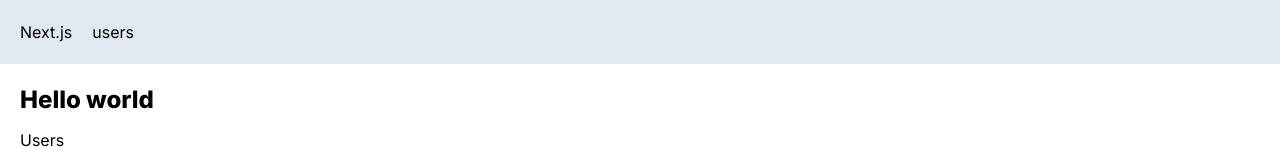
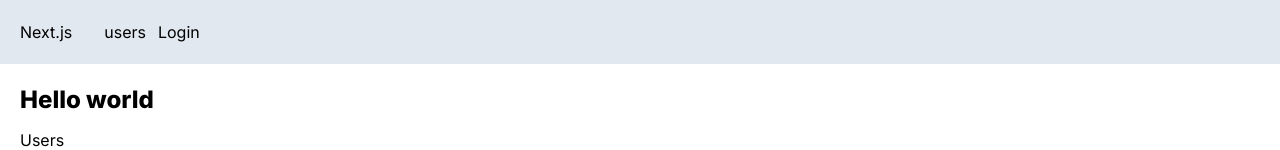
Before and after one commit to Tikous/NextStudy, a Next.js app in the folder next-app/: page / in a window 1280 px wide. Shown: the top 150 px of the page. Built offline with nearby package versions, Linux system fonts and the light colour scheme; no server answers.

Commit message:
Accessing Session on the Client

```diff
--- a/next-app/app/NavBar.tsx
+++ b/next-app/app/NavBar.tsx
@@ -1,13 +1,24 @@
-import Link from 'next/link'
-import React from 'react'
+"use client";
+import { useSession } from "next-auth/react";
+import Link from "next/link";
+import React from "react";
 
 const NavBar = () => {
+  const { status, data: session } = useSession();
+
   return (
-    <div className='flex bg-slate-200 p-5'>
-      <Link href="/" className='mr-5'>Next.js</Link>
+    <div className="flex bg-slate-200 p-5 space-x-3">
+      <Link href="/" className="mr-5">
+        Next.js
+      </Link>
       <Link href="/users">users</Link>
+      {status === "loading" && <div>Loading...</div>}
+      {status === "authenticated" && <div>{session.user!.name}</div>}
+      {status === "unauthenticated" && (
+        <Link href="/api/auth/signin">Login</Link>
+      )}
     </div>
-  )
-}
+  );
+};
 
-export default NavBar
+export default NavBar;
--- /dev/null
+++ b/next-app/app/api/auth/[...nextauth]/route.ts
@@ -0,0 +1,21 @@
+import NextAuth from "next-auth";
+import GoogleProvider from "next-auth/providers/google";
+
+const handler = NextAuth({
+  providers: [
+    GoogleProvider({
+      clientId: process.env.GOOGLE_CLIENT_ID!,
+      clientSecret: process.env.GOOGLE_CLIENT_SECRET!,
+    }),
+  ],
+  debug: true,
+  callbacks: {
+    async signIn({ user, account, profile, email, credentials }) {
+      // 添加自定义登录逻辑（如果需要）
+      console.log(123213);
+      return true;
+    },
+  },
+});
+
+export { handler as GET, handler as POST };
--- /dev/null
+++ b/next-app/app/auth/Provider.tsx
@@ -0,0 +1,9 @@
+"use client";
+import React, { ReactNode } from "react";
+import { SessionProvider } from "next-auth/react";
+
+const AuthProvider = ({ children }: { children: ReactNode }) => {
+  return <SessionProvider>{children}</SessionProvider>;
+};
+
+export default AuthProvider;
--- a/next-app/app/layout.tsx
+++ b/next-app/app/layout.tsx
@@ -3,6 +3,7 @@ import type { Metadata } from "next";
 import { Inter } from "next/font/google";
 import NavBar from "./NavBar";
 import { Suspense } from "react";
+import AuthProvider from "./auth/Provider";
 
 const inter = Inter({ subsets: ["latin"] });
 
@@ -19,12 +20,14 @@ export default function RootLayout({
   return (
     <html lang="en" data-theme="winter">
       <body className={inter.className}>
-        <NavBar />
-        <main className="p-5">
-          {/* <Suspense fallback={<p>Loading...</p>}> */}
+        <AuthProvider>
+          <NavBar />
+          <main className="p-5">
+            {/* <Suspense fallback={<p>Loading...</p>}> */}
             {children}
-          {/* </Suspense> */}
-        </main>
+            {/* </Suspense> */}
+          </main>
+        </AuthProvider>
       </body>
     </html>
   );
--- a/next-app/package.json
+++ b/next-app/package.json
@@ -18,6 +18,7 @@
     "eslint-config-next": "14.2.3",
     "fast-sort": "^3.4.0",
     "next": "14.2.3",
+    "next-auth": "^4.24.7",
     "next-cloudinary": "^6.6.2",
     "postcss": "8.4.38",
     "prisma": "^5.15.0",
```
Also changed, not shown: 1 other file (tests, documents, lock files or other folders).
